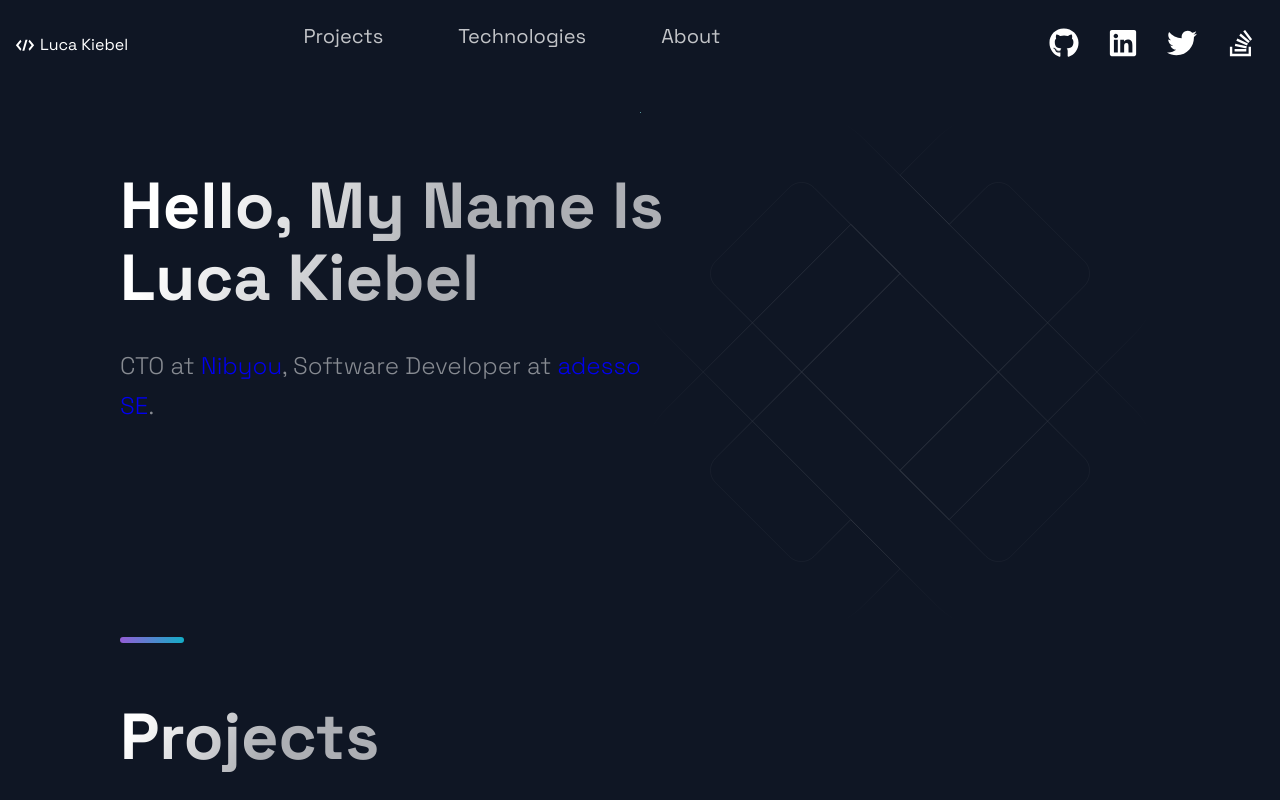
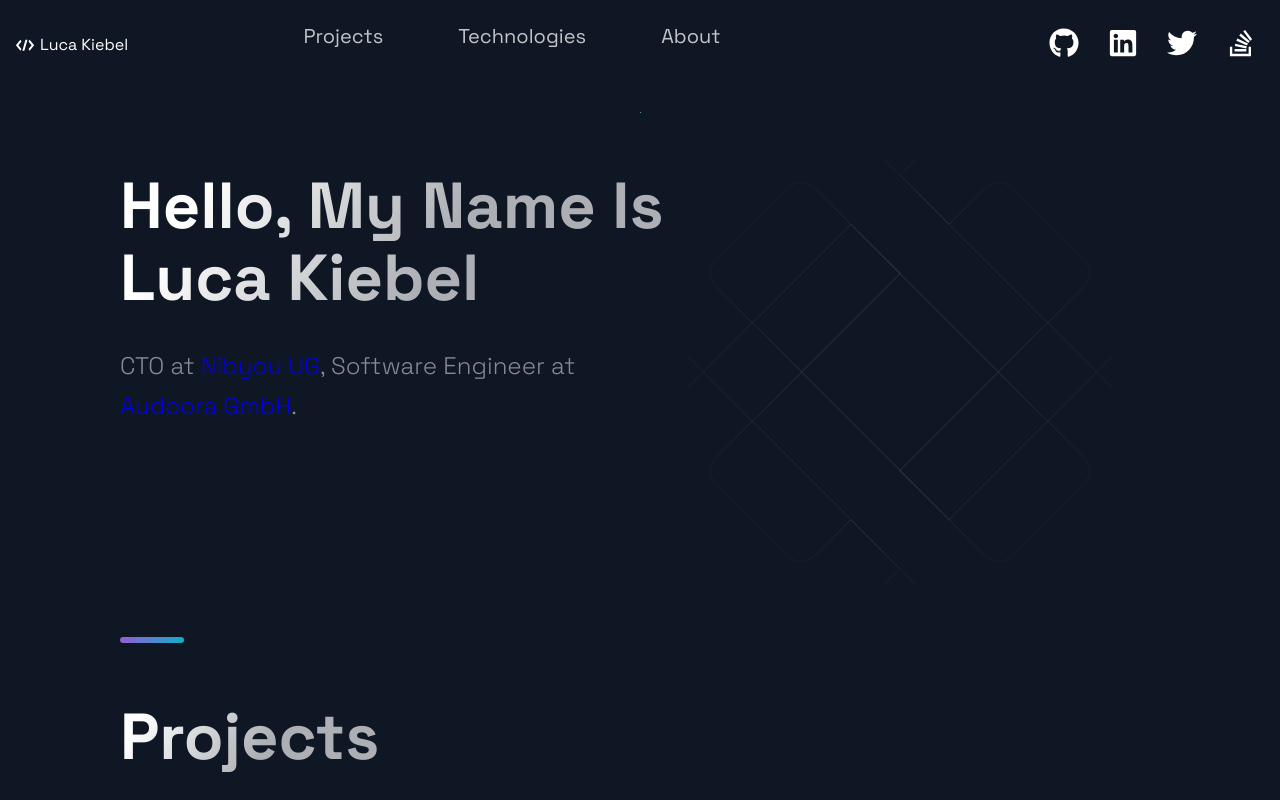
Before and after one commit to lucakiebel/website, a Next.js app: page / in a window 1280 px wide. Shown: the top 800 px of the page. Built offline with nearby package versions, Linux system fonts and the light colour scheme.

Commit message:
Update Jobs

```diff
--- a/src/components/Hero/Hero.js
+++ b/src/components/Hero/Hero.js
@@ -13,7 +13,7 @@ const Hero = (props) => (
           Luca Kiebel
         </SectionTitle>
         <SectionText>
-        CTO at <a href="https://nibyou.com" target="_blank">Nibyou</a>, Software Developer at <a href="https://adesso.de" target="_blank">adesso SE</a>.
+        CTO at <a href="https://nibyou.com" target="_blank">Nibyou UG</a>, Software Engineer at <a href="https://audoora.de" target="_blank">Audoora GmbH</a>.
         </SectionText>
       </LeftSection>
     </Section>
```
